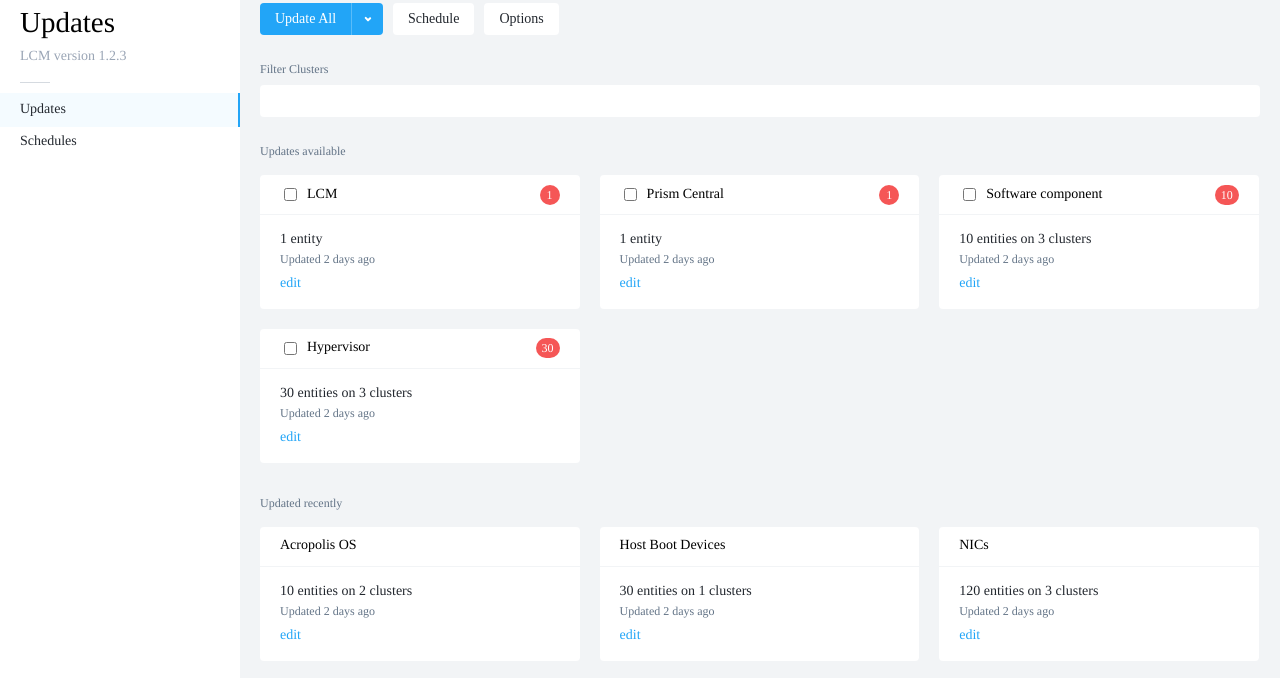
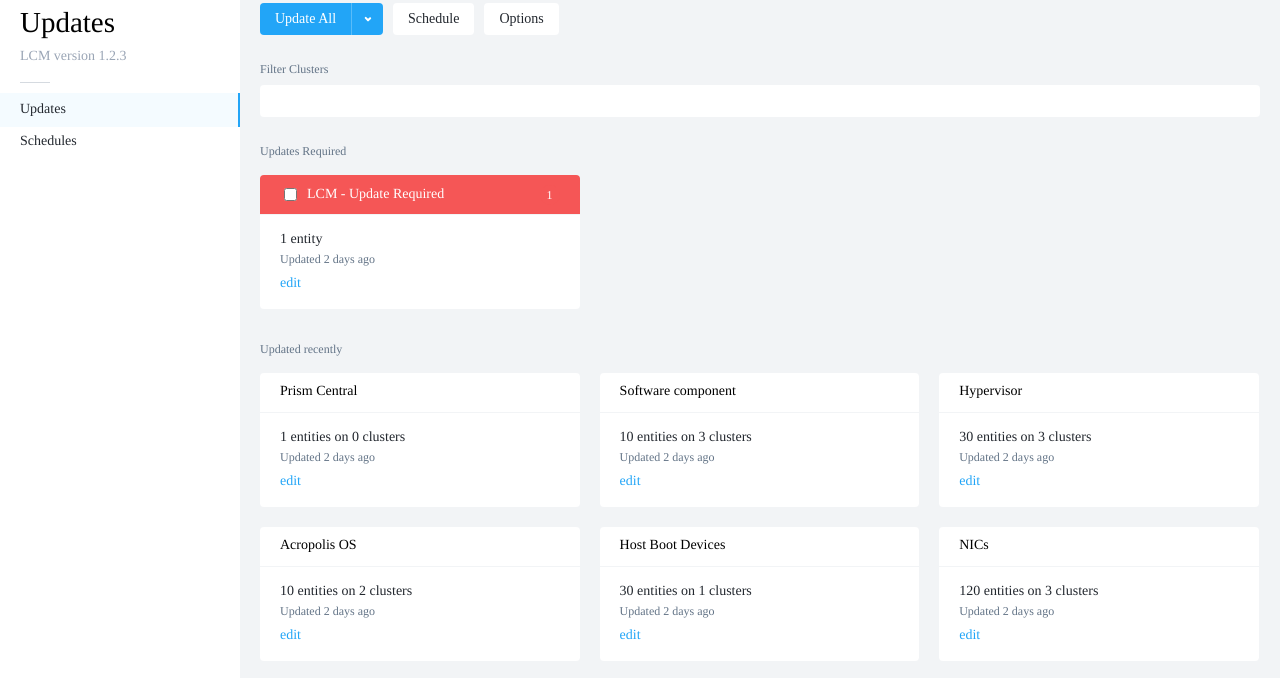
Before and after one commit to john00123/ntnx-lifecycle, a plain HTML site: page index.html in a window 1280 px wide. Shown: the part 77-755 px from the top of the page. Drawn offline with nearby package versions, Linux system fonts and the light colour scheme; a web font is replaced by a local one.

Commit message:
option 1

```diff
--- a/index.html
+++ b/index.html
@@ -43,12 +43,15 @@
     </div>
   </aside>
   <div class='container'>
+    <!-- <div class="banner error-ban" style='margin:-20px -20px 30px -20px; width:calc(100% + 40px);'>
+      An update on LCM is required, to enable other devices to be updated update LCM module first.
+    </div> -->
     <div class='button-group'></div>
     <div class='filter-area' data-size ='fw'>
       <label for='filter'> Filter Clusters </label>
       <input type="text" id = 'filter' ></input>
     </div>
-    <h4 data-type='section-title'>Updates available <data class='selected-text'></data></h4>
+    <h4 data-type='section-title'>Updates Required <data class='selected-text'></data></h4>
     <div class='section' data-type='available'>
 
     </div>
--- a/js/cards.js
+++ b/js/cards.js
@@ -12,7 +12,7 @@ var cards = [
   category:'ahv',
   cluster: 'all',
   entities: 1,
-  state:'available',
+  state:'In Progress',
   clusterAffected:0,
   },
   {title:'Software component',
@@ -20,7 +20,7 @@ var cards = [
   category:'ahv',
   cluster: 'clustername',
   entities: 10,
-  state:'available',
+  state:'In Progress',
   clusterAffected:3,
   },
 
@@ -29,7 +29,7 @@ var cards = [
   category:'ahv',
   cluster: 'clustername',
   entities: 30,
-  state:'available',
+  state:'In Progress',
   clusterAffected:3,
   },
 
--- a/js/script.js
+++ b/js/script.js
@@ -1,8 +1,8 @@
 let deckAvailable = cards.filter(card => card.state === 'available')
 .map(card =>
   `<div class='card'>
-    <div class='card-header'>
-     <h5><input type='checkbox' class='select-tile'/> ${card.title} </h5>
+    <div class='card-header' style='background-color:#F55656; color:white;'>
+     <h5><input type='checkbox' class='select-tile'/> ${card.title} - Update Required </h5>
      <code> ${card.entities === 1 ?
         card.entities + ` ` :
         card.entities + ` `} </code>
@@ -28,7 +28,7 @@ let deckUpdated = cards.filter(card => card.state !== 'available')
      <h5> ${card.title} </h5>
     </div>
 
-    <div class='card-body'>
+    <div class='card-body' style='opacity:'>
       <!--<p>${card.state}</p>-->
       <p>${card.entities} entities on ${card.clusterAffected} clusters </p>
       <h4>Updated ${card.updated}</h4>
```
